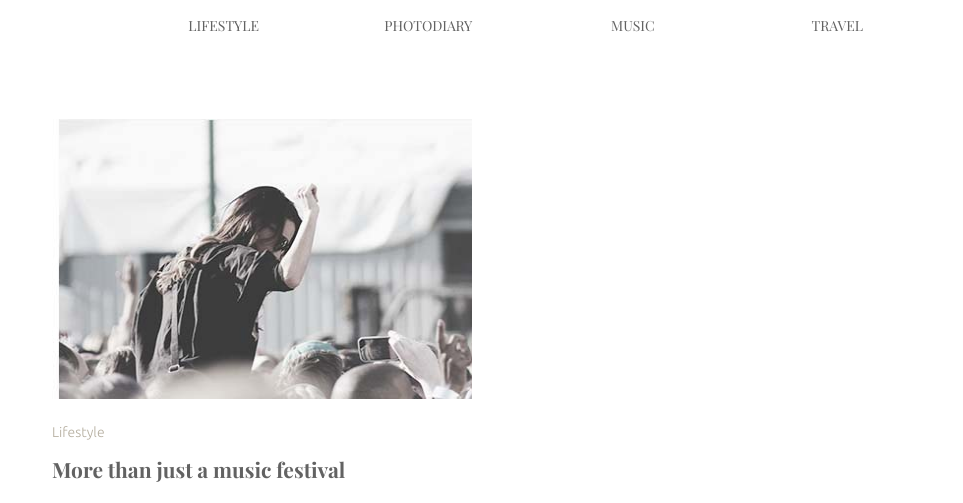
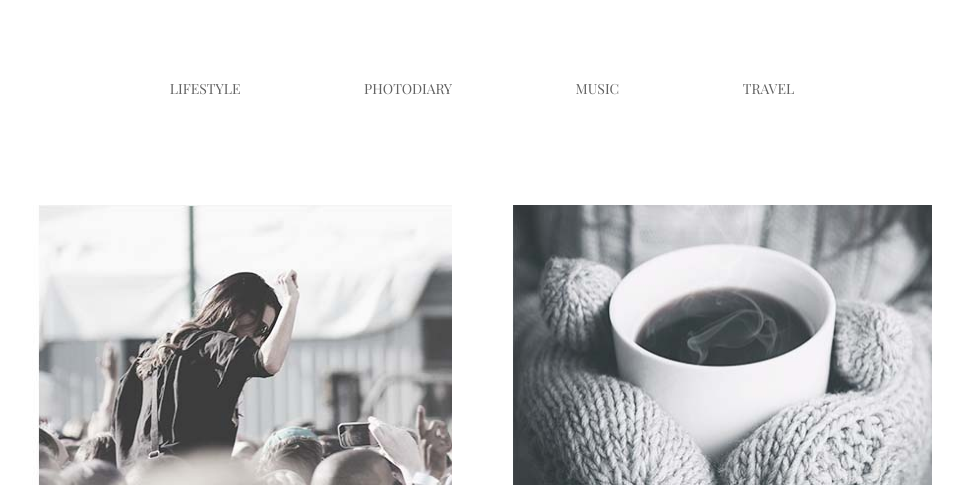
Before and after one commit to LeYuliia/course, a plain HTML site: page html-css/module-3/index.html in a window 1280 px wide. Shown: the top 503 px of the page, without its empty margins (158-1121 px from the left). Drawn offline with nearby package versions, Linux system fonts and the light colour scheme; a web font is replaced by a local one.

Commit message:
after check

```diff
--- a/html-css/module-3/index.html
+++ b/html-css/module-3/index.html
@@ -13,25 +13,17 @@
 </head>
 <body>
     <header>
-        <nav class="main-nav">
-<ul class="main-menu">
-    <li class="main-menu-item">
-        <a href="#lifestyle" class="main-menu-link">lifestyle</a>
-    </li>
-    <li class="main-menu-item">
-            <a href="#photodiary" class="main-menu-link">photodiary</a>
-    </li>
-    <li class="main-menu-item">
-                <a href="x" class="main-menu-link">music</a>
-    </li>
-    <li class="main-menu-item">
-         <a href="x" class="main-menu-link">travel</a>
-    </li>
+        <nav class="nav">
+<ul class="menu">
+    <li> <a href="#lifestyle">lifestyle</a></li>
+    <li><a href="#photodiary">photodiary</a></li>
+    <li><a href="x">music</a> </li>
+    <li><a href="x">travel</a></li>
 </ul>
 </nav>
     </header>
 
-    <main class="main-content">
+    <main class="container">
 
 <section>
 
--- a/html-css/module-3/style.css
+++ b/html-css/module-3/style.css
@@ -1,68 +1,96 @@
+html{
+    box-sizing: border-box;
+}
 
+*,
+*::before
+*::after{
+    box-sizing: inherit;
+}
+
+.container{
+    width: 900px;
+    margin: 0 auto;
+    font-size: 0px;
+}
 
 body{
     font-family: "Playfair Display", sans-serif;
     color: #626262;
     font-size: 14px;
     line-height: 24px;
-    margin-left:200px;
-    margin-right:143px;
 }
 
-.main-menu{
+
+.menu {
     font-size: 14px;
     list-style-type: none;
     text-align: center;
+    vertical-align: middle;
+    margin: 0px;
+    padding: 0px;
+}
+.menu li{
+    display: inline-block;
+    padding-top: 77px;
+    padding-bottom: 104px;
+}
+.menu li:not(:last-child){
+    margin-right: 120px;
 }
 
-.main-menu a {
+.menu a {
     color: #626262;
     font-weight: 400;
     text-transform: uppercase;
     text-decoration: none;
 }
-
-.main-menu a:hover{
+.menu a:hover{
     color: #03a9f4;
 }
-.main-menu-item {
-    display: inline-block;
+.menu a:focus{
+    color: #03a9f4;
 }
 
-.main-menu-link{
-    display: block;
-    text-align: center;
-    width: 113px;
-    margin-right: 44px;
-    margin-left: 44px;
-}
 
 .img_name {
 font-family: "Ubuntu", sans-serif;
 color: #b4ad9e;
-width: 417px;
+width: 420px;
 height: 20px;
+font-size: 14px;
+margin-bottom: 24px;
 }
 
+
+
 .article {
+    display: inline-block;
+    width: 420px;
+    margin: 0px;
+    padding-right: 60px;
+    font-size: 14px;
+}
+.article:nth-child(2n) {
+    padding-right: 0px;
+}
 
+
+.article h2{
     width: 420px;
-    height: auto;
-    padding: 10px;
-    display: inline-block;
-    margin-top: 57px;
-    margin-right: 30px;
-    margin-bottom: 57px;
+    height: 39px;
+    font-size: 30px;
+    /* Если считать расстояние между h2 и р по формуле, то выходит, что margin будет равен -109px. Как правильно задать margin в таком случе?*/
 }
 
 .article p{
     width: 420px;
     height: 78px;
+    font-size: 14px;
+    margin-bottom: 116px;
 }
-.article h2{
-    width: 420px;
-    height: 39px;
-}
+
+
 
 button{
     height: 61px;
@@ -71,6 +99,7 @@ button{
     background: white;
     position: relative;
     display: block;
-    margin-left: 359px;
+    margin-top: 38px;
     margin-bottom: 71px;
+    font-size: 20px;
 }
```
